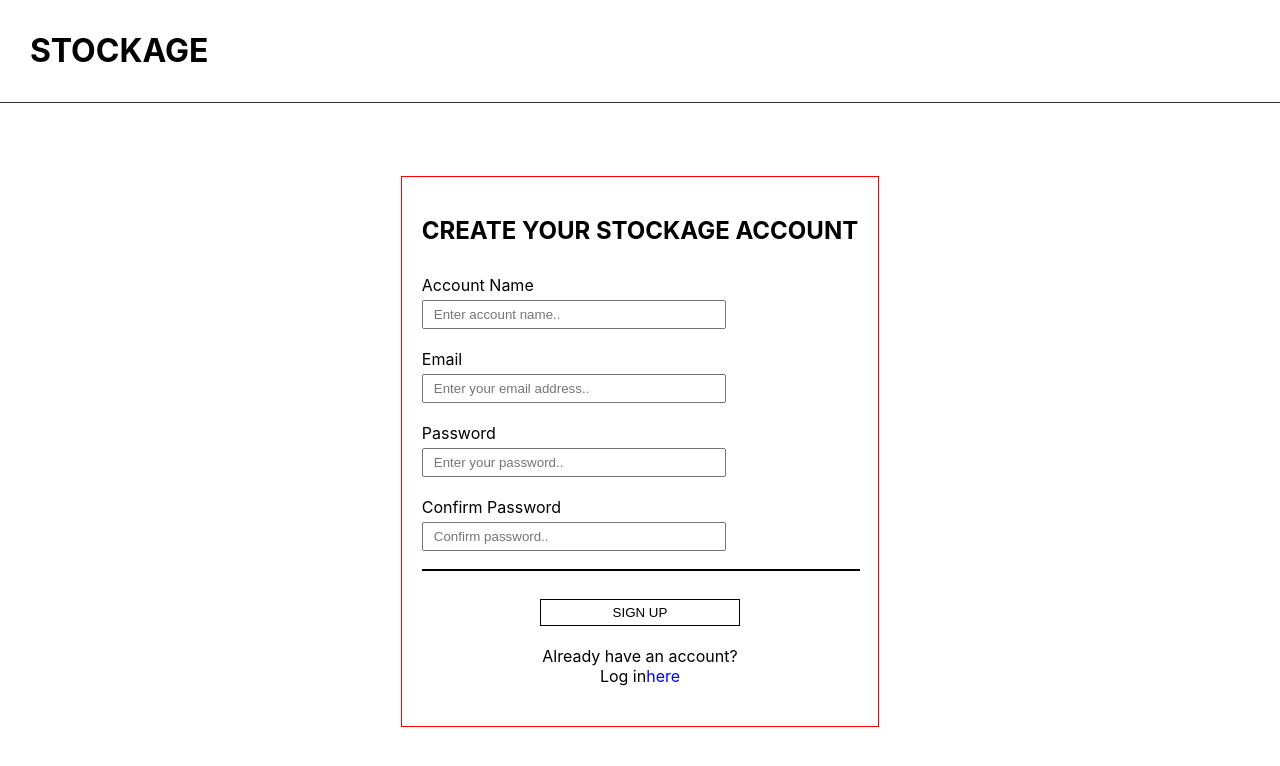
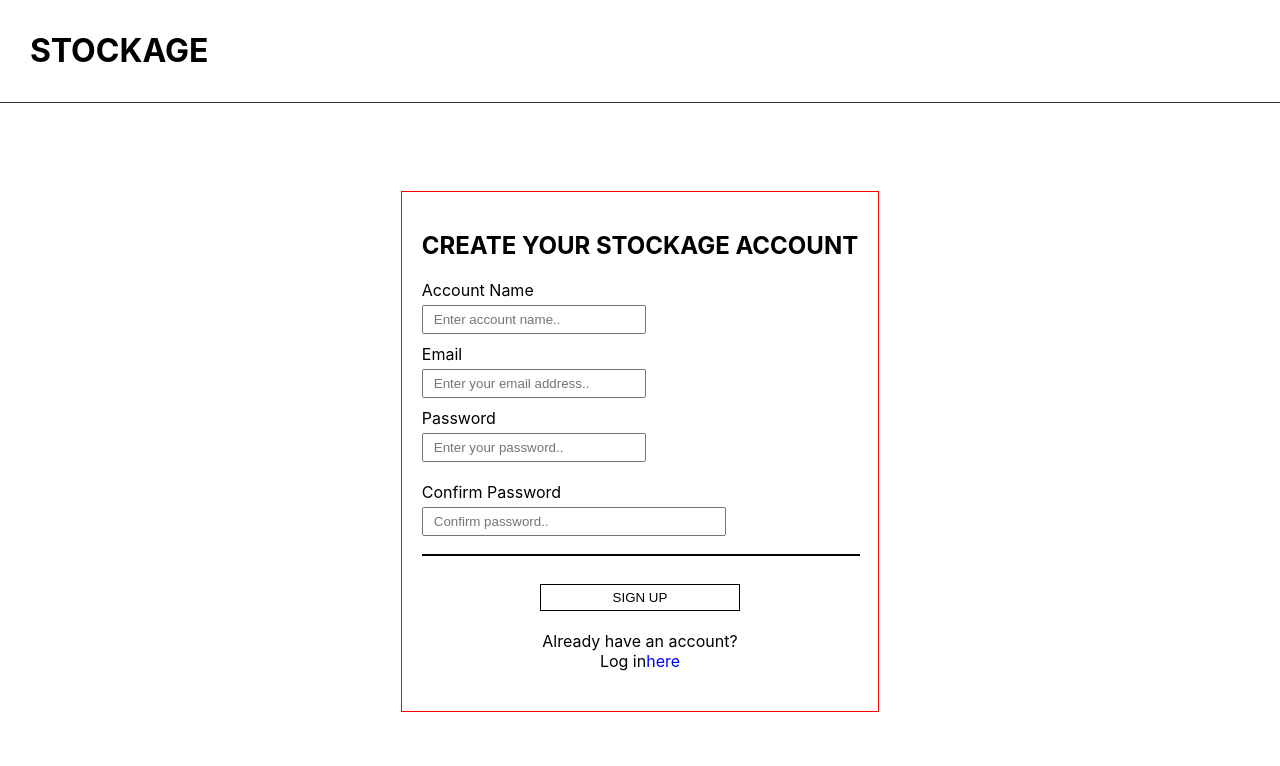
Before and after one commit to Franzcsng/react-crud, a React (Create React App) app in the folder frontend/: page /signup in a window 1280 px wide. Shown: the top 766 px of the page. Built offline with nearby package versions, Linux system fonts and the light colour scheme.

Commit message:
Refractor: use reusable Input component to replace input and label elements in signup page

```diff
--- a/frontend/src/components/common/input/Input.js
+++ b/frontend/src/components/common/input/Input.js
@@ -3,7 +3,7 @@ import './Input.scss'
 const Input = ({label, name, type, placeholder, setData}) => {
     return (
         <div className='input-main'>
-            <label htmlFor={name}> {label} </label>
+            <label htmlFor={name}> {label} </label> <br></br>
             <input type={type} name={name} id={name} placeholder={placeholder} onChange={setData}></input>
         </div>
     )
--- a/frontend/src/pages/signup/SignUp.js
+++ b/frontend/src/pages/signup/SignUp.js
@@ -1,6 +1,7 @@
 import './SignUp.scss'
 import {NavLink} from 'react-router-dom'
 import {useState} from 'react'
+import Input from '../../components/common/input/Input.js'
 import axios from 'axios'
 
 
@@ -29,17 +30,29 @@ const SignUp = () => {
 
                 <h2>CREATE YOUR STOCKAGE ACCOUNT</h2>
 
-                <label for='name'>Account Name</label>
-                <input name='name' id='name' placeholder='Enter account name..'
-                onChange={(e) => {setValues({...values, account_name: e.target.value})}}></input>
+                <Input
+                    label='Account Name'
+                    name='name'
+                    type='text'
+                    placeholder='Enter account name..'
+                    setData={(e) => setValues({...values, account_name: e.target.value})}
+                />
 
-                <label for='email'>Email</label>
-                <input type='email' name='email' id='email' placeholder='Enter your email address..'
-                onChange={(e) => {setValues({...values, account_email: e.target.value})}}></input>
+                <Input
+                    label='Email'
+                    name='email'
+                    type='email'
+                    placeholder='Enter your email address..'
+                    setData={(e) => setValues({...values, account_email: e.target.value})}
+                />
 
-                <label for='password'>Password</label>
-                <input type='password'name='password' id='password' placeholder='Enter your password..'
-                onChange={(e) => {setValues({...values, account_password: e.target.value})}}></input>
+                <Input
+                    label='Password'
+                    name='password'
+                    type='password'
+                    placeholder='Enter your password..'
+                    setData={(e) => setValues({...values, account_password: e.target.value})}
+                />
 
                 <label for='confirmpassword'>Confirm Password</label>
                 <input type='password' name='confirmpassword' id='confirmpassword' placeholder='Confirm password..'
```
